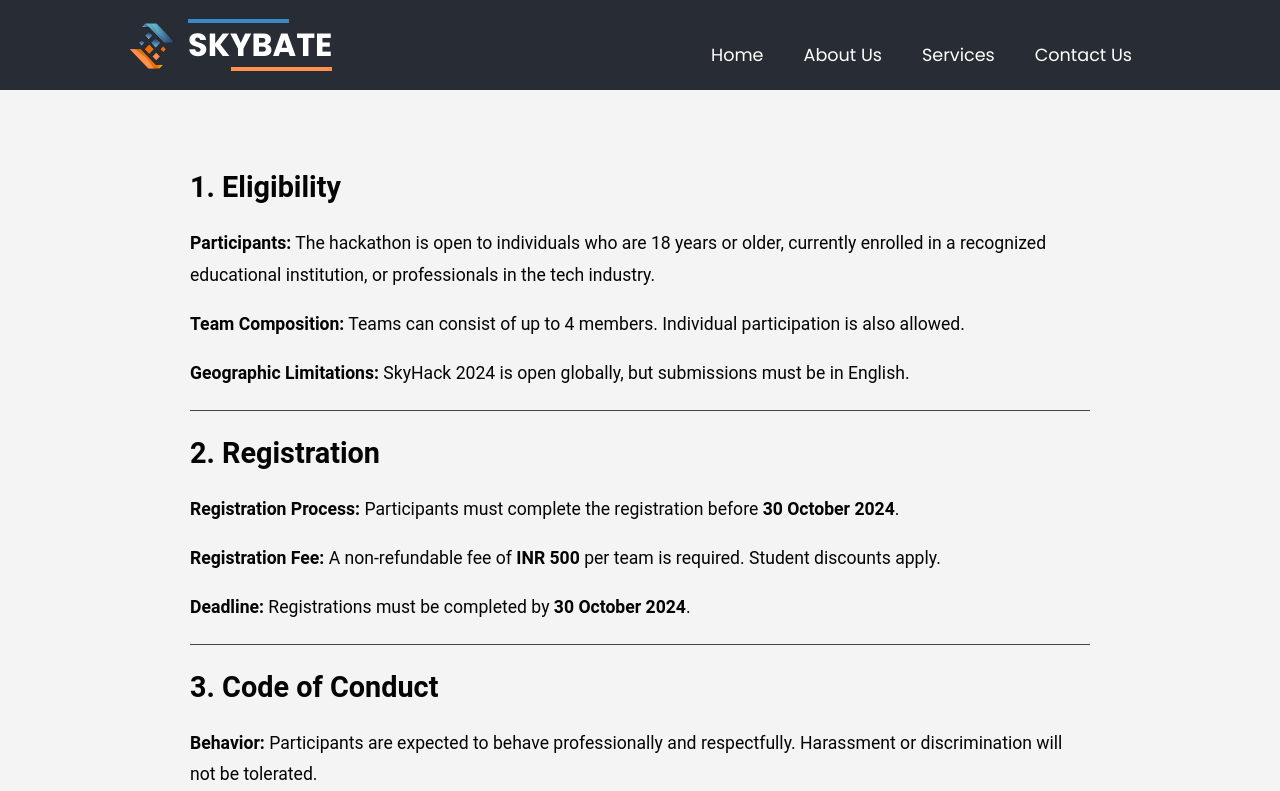
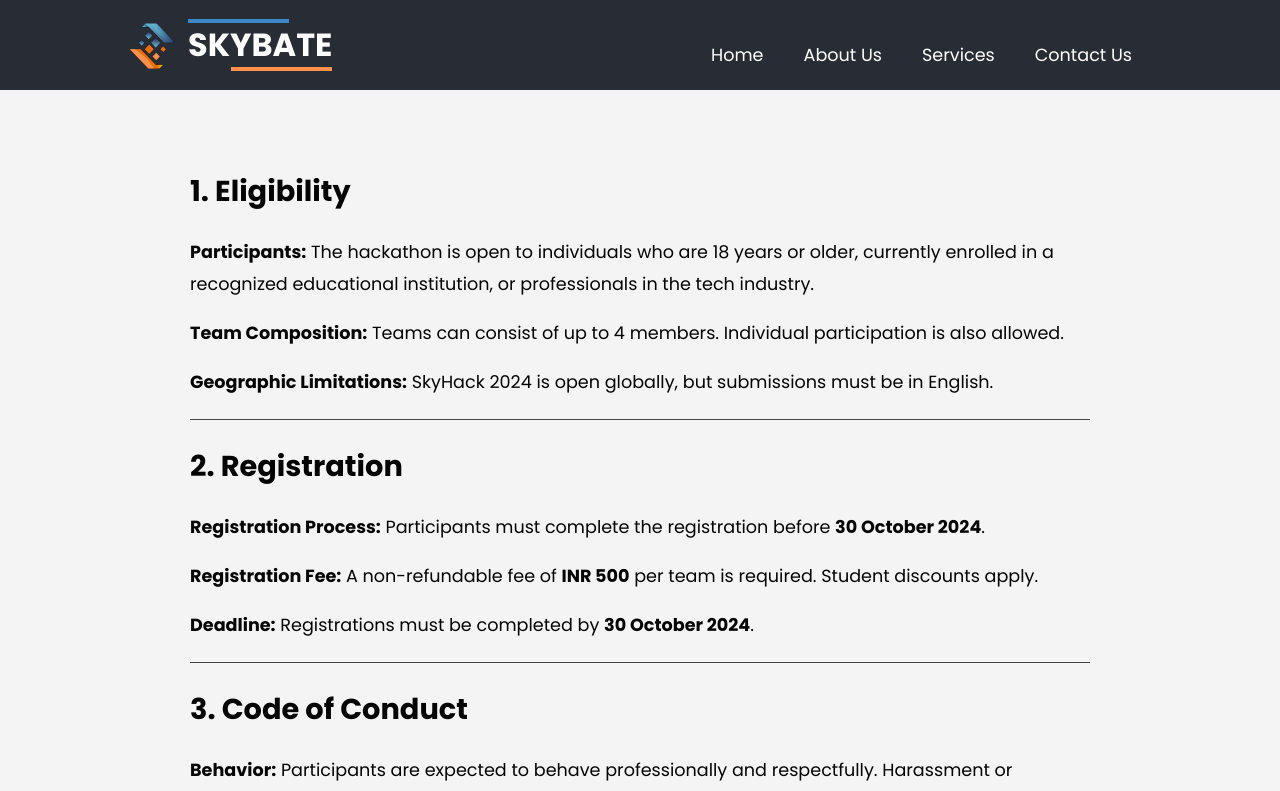
Before and after one commit to aryateja1996/skybate, an Angular app: page /skyhack in a window 1280 px wide. Shown: the top 791 px of the page. Built offline with nearby package versions, Linux system fonts and the light colour scheme.

Commit message:
changed font family

```diff
--- a/src/app/pages/external/skyhack/skyhack.component.css
+++ b/src/app/pages/external/skyhack/skyhack.component.css
@@ -85,7 +85,6 @@ button:disabled {
     padding: 20px;
     /* background-color: #1b1b1b; */
     color: #040404;
-    font-family: 'Roboto', sans-serif;
     /* box-shadow: 0 4px 12px rgba(0, 0, 0, 0.1); */
     border-radius: 10px;
 }
```
